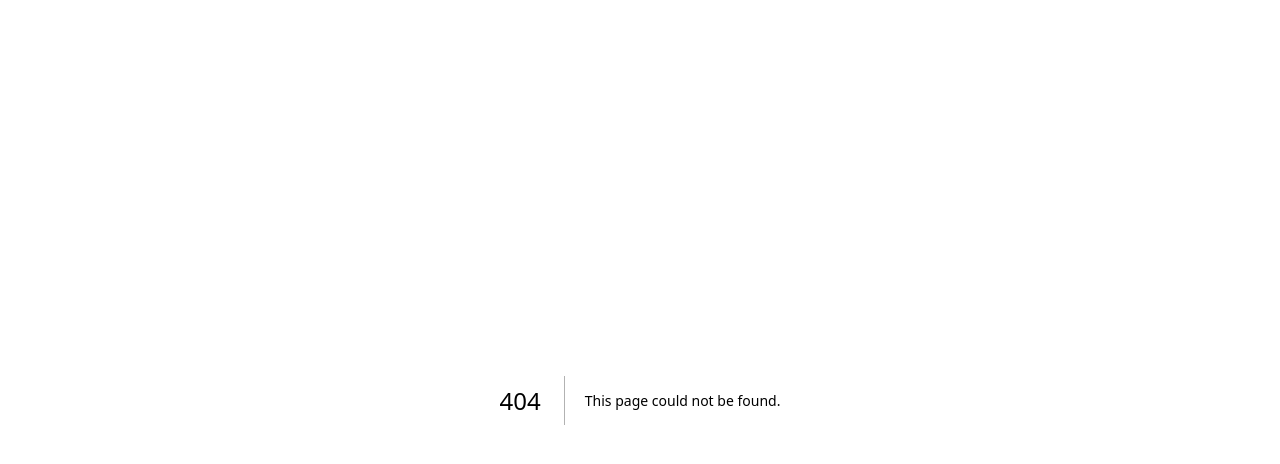
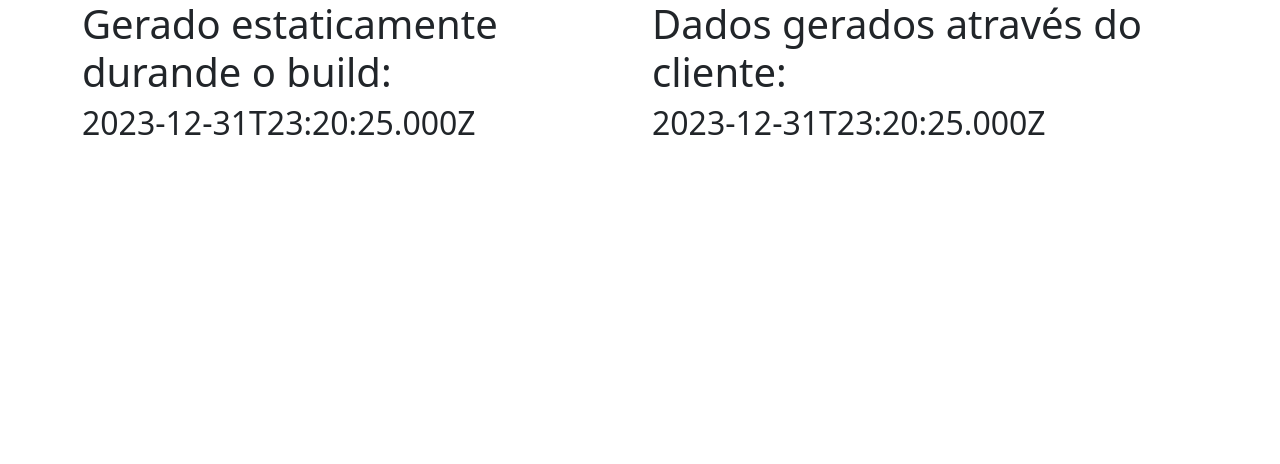
Before and after one commit to JoaoPedroSarmento/black-nextjs, a Next.js app: page /static in a window 1280 px wide. Before the commit this address had no page. Shown: the top 464 px of the page. Built offline with nearby package versions, Linux system fonts and the light colour scheme; no server answers.

Commit message:
Site estático

```diff
--- /dev/null
+++ b/pages/static.tsx
@@ -0,0 +1,46 @@
+import { Container, Row, Col } from "reactstrap";
+import { NextPage, GetStaticProps } from "next";
+import { useEffect, useState } from "react";
+
+interface ApiResponse {
+  name: string;
+  timestamp: Date;
+}
+
+export const getStaticProps: GetStaticProps = async () => {
+  const staticData = await fetch(
+    `${process.env.NEXT_PUBLIC_APIURL}/api/hello`
+  ).then((resp) => resp.json());
+  return {
+    props: {
+      staticData,
+    },
+  };
+};
+const Static: NextPage = (props: { staticData?: ApiResponse }) => {
+  const [clientSidestaticData, setClientSidestaticData] =
+    useState<ApiResponse>();
+  useEffect(() => {
+    fetchstaticData();
+  }, []);
+  const fetchstaticData = async () => {
+    const staticData = await fetch("/api/hello").then((resp) => resp.json());
+    setClientSidestaticData(staticData);
+  };
+  return (
+    <Container>
+      <Row>
+        <Col>
+          <h1>Gerado estaticamente durande o build:</h1>
+          <h2>{props.staticData?.timestamp.toString()}</h2>
+        </Col>
+        <Col>
+          <h1>Dados gerados através do cliente:</h1>
+          <h2>{clientSidestaticData?.timestamp.toString()}</h2>
+        </Col>
+      </Row>
+    </Container>
+  );
+};
+
+export default Static;
```
Also changed, not shown: pages/dynamic.tsx (deleted, +0 -49 lines).
